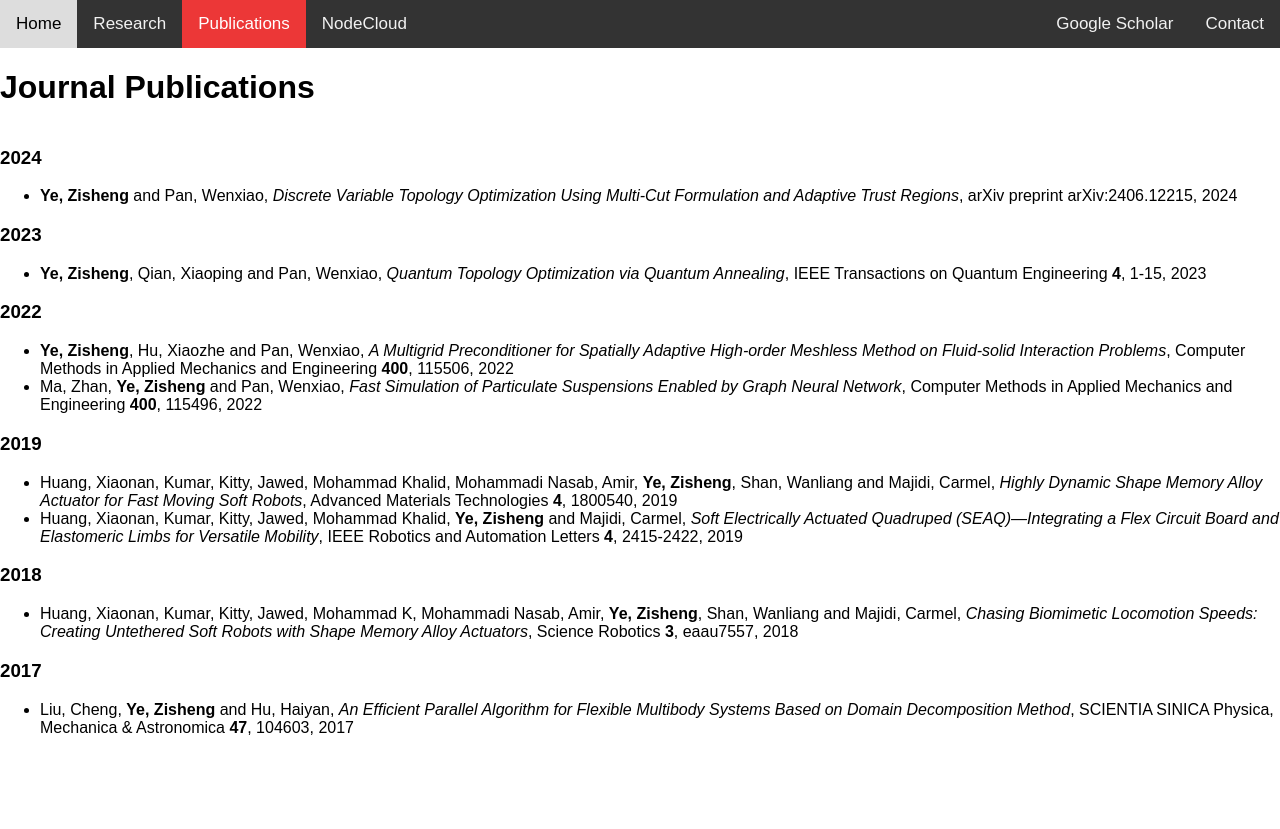
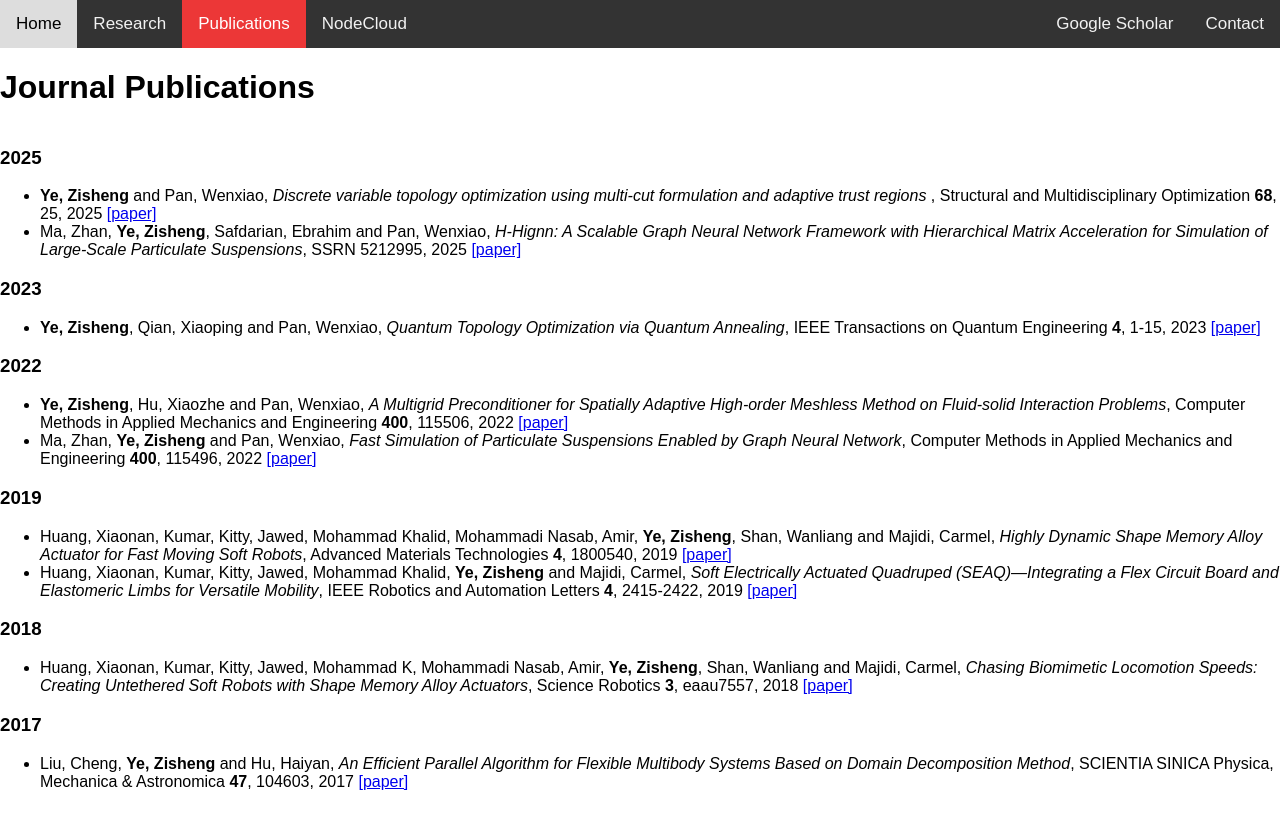
Before and after one commit to zishengye/zishengye.github.io, a Jekyll site: the page built from publications.md, in a window 1280 px wide. Shown: the top 829 px of the page. Built offline with Jekyll 4.4.1, drawn with Linux system fonts in a browser that asks for light colours.

Commit message:
add new pulication and change the style

```diff
--- a/publications.md
+++ b/publications.md
@@ -18,54 +18,80 @@
 <ol class="publication">
 </ol>
 
-<h3 id="y2024">2024</h3>
+<h3 id="y2025">2025</h3>
+<ul>
+    <li>
+        <b>Ye, Zisheng</b> and Pan, Wenxiao,
+        <i>Discrete variable topology optimization using multi-cut formulation and adaptive trust regions </i>,
+        Structural and Multidisciplinary Optimization <b>68</b>, 25, 2025
+        <a href="https://link.springer.com/article/10.1007/s00158-025-03961-9">[paper]</a>
+    </li>
+    <li>
+        Ma, Zhan, <b>Ye, Zisheng</b>, Safdarian, Ebrahim and Pan, Wenxiao, <i>H-Hignn: A Scalable Graph Neural Network Framework with Hierarchical Matrix Acceleration for Simulation of Large-Scale Particulate Suspensions</i>,
+        SSRN 5212995, 2025
+        <a href="https://papers.ssrn.com/sol3/papers.cfm?abstract_id=5212995">[paper]</a>
+    </li>
+</ul>
 
+<h3 id="y2023">2023</h3>
+<ul>
+    <li>
+        <b>Ye, Zisheng</b>, Qian, Xiaoping and Pan, Wenxiao,
+        <i>Quantum Topology Optimization via Quantum Annealing</i>,
+        IEEE Transactions on Quantum Engineering <b>4</b>, 1-15, 2023
+        <a href="https://ieeexplore.ieee.org/abstract/document/10099425">[paper]</a>
+    </li>
 
+</ul>
+
+<h3 id="y2022">2022</h3>
 <ul>
-    <li><b>Ye, Zisheng</b> and Pan, Wenxiao, <i>Discrete Variable Topology Optimization Using Multi-Cut Formulation and
-            Adaptive Trust Regions</i>, arXiv preprint arXiv:2406.12215, 2024</li>
+    <li>
+        <b>Ye, Zisheng</b>, Hu, Xiaozhe and Pan, Wenxiao,
+        <i>A Multigrid Preconditioner for Spatially Adaptive High-order Meshless Method on Fluid-solid Interaction Problems</i>,
+        Computer Methods in Applied Mechanics and Engineering <b>400</b>, 115506, 2022
+        <a href="https://www.sciencedirect.com/science/article/pii/S0045782522005163">[paper]</a>
+    </li>
+    <li>
+        Ma, Zhan, <b>Ye, Zisheng</b> and Pan, Wenxiao,
+        <i>Fast Simulation of Particulate Suspensions Enabled by Graph Neural Network</i>,
+        Computer Methods in Applied Mechanics and Engineering <b>400</b>, 115496, 2022
+        <a href="https://www.sciencedirect.com/science/article/pii/S0045782522005114">[paper]</a>
+    </li>
 </ul>
-<h3 id="y2023">2023</h3>
 
+<h3 id="y2019">2019</h3>
+<ul>
+    <li>
+        Huang, Xiaonan, Kumar, Kitty, Jawed, Mohammad Khalid, Mohammadi Nasab, Amir, <b>Ye, Zisheng</b>, Shan, Wanliang and Majidi, Carmel,
+        <i>Highly Dynamic Shape Memory Alloy Actuator for Fast Moving Soft Robots</i>,
+        Advanced Materials Technologies <b>4</b>, 1800540, 2019
+        <a href="https://advanced.onlinelibrary.wiley.com/doi/abs/10.1002/admt.201800540">[paper]</a>
+    </li>
+    <li>
+        Huang, Xiaonan, Kumar, Kitty, Jawed, Mohammad Khalid, <b>Ye, Zisheng</b> and Majidi, Carmel,
+        <i>Soft Electrically Actuated Quadruped (SEAQ)—Integrating a Flex Circuit Board and Elastomeric Limbs for Versatile Mobility</i>,
+        IEEE Robotics and Automation Letters <b>4</b>, 2415-2422, 2019
+        <a href="https://ieeexplore.ieee.org/abstract/document/8663413/">[paper]</a>
+    </li>
+</ul>
 
+<h3 id="y2018">2018</h3>
 <ul>
-    <li><b>Ye, Zisheng</b>, Qian, Xiaoping and Pan, Wenxiao, <i>Quantum Topology Optimization via Quantum Annealing</i>,
-        IEEE Transactions on Quantum Engineering <b>4</b>, 1-15, 2023</li>
+    <li>
+        Huang, Xiaonan, Kumar, Kitty, Jawed, Mohammad K, Mohammadi Nasab, Amir, <b>Ye, Zisheng</b>, Shan, Wanliang and Majidi, Carmel,
+        <i>Chasing Biomimetic Locomotion Speeds: Creating Untethered Soft Robots with Shape Memory Alloy Actuators</i>,
+        Science Robotics <b>3</b>, eaau7557, 2018
+        <a href="https://www.science.org/doi/full/10.1126/scirobotics.aau7557">[paper]</a>
+    </li>
 </ul>
-<h3 id="y2022">2022</h3>
 
-
+<h3 id="y2017">2017</h3>
 <ul>
-    <li><b>Ye, Zisheng</b>, Hu, Xiaozhe and Pan, Wenxiao, <i>A Multigrid Preconditioner for Spatially Adaptive
-            High-order Meshless Method on Fluid-solid Interaction Problems</i>, Computer Methods in Applied Mechanics
-        and Engineering <b>400</b>, 115506, 2022</li>
-    <li>Ma, Zhan, <b>Ye, Zisheng</b> and Pan, Wenxiao, <i>Fast Simulation of Particulate Suspensions Enabled by Graph
-            Neural Network</i>, Computer Methods in Applied Mechanics and Engineering <b>400</b>, 115496, 2022</li>
+    <li>
+        Liu, Cheng, <b>Ye, Zisheng</b> and Hu, Haiyan,
+        <i>An Efficient Parallel Algorithm for Flexible Multibody Systems Based on Domain Decomposition Method</i>,
+        SCIENTIA SINICA Physica, Mechanica & Astronomica <b>47</b>, 104603, 2017
+        <a href="https://www.sciengine.com/SSPMA/doi/10.1360/SSPMA2017-00099">[paper]</a>
+    </li>
 </ul>
-<h3 id="y2019">2019</h3>
-
-
-<ul>
-    <li>Huang, Xiaonan, Kumar, Kitty, Jawed, Mohammad Khalid, Mohammadi Nasab, Amir, <b>Ye, Zisheng</b>, Shan, Wanliang
-        and Majidi, Carmel, <i>Highly Dynamic Shape Memory Alloy Actuator for Fast Moving Soft Robots</i>, Advanced
-        Materials Technologies <b>4</b>, 1800540, 2019</li>
-    <li>Huang, Xiaonan, Kumar, Kitty, Jawed, Mohammad Khalid, <b>Ye, Zisheng</b> and Majidi, Carmel, <i>Soft
-            Electrically Actuated Quadruped (SEAQ)—Integrating a Flex Circuit Board and Elastomeric Limbs for Versatile
-            Mobility</i>, IEEE Robotics and Automation Letters <b>4</b>, 2415-2422, 2019</li>
-</ul>
-<h3 id="y2018">2018</h3>
-
-
-<ul>
-    <li>Huang, Xiaonan, Kumar, Kitty, Jawed, Mohammad K, Mohammadi Nasab, Amir, <b>Ye, Zisheng</b>, Shan, Wanliang and
-        Majidi, Carmel, <i>Chasing Biomimetic Locomotion Speeds: Creating Untethered Soft Robots with Shape Memory Alloy
-            Actuators</i>, Science Robotics <b>3</b>, eaau7557, 2018</li>
-</ul>
-<h3 id="y2017">2017</h3>
-
-
-<ul>
-    <li>Liu, Cheng, <b>Ye, Zisheng</b> and Hu, Haiyan, <i>An Efficient Parallel Algorithm for Flexible Multibody Systems
-            Based on Domain Decomposition Method</i>, SCIENTIA SINICA Physica, Mechanica & Astronomica <b>47</b>,
-        104603, 2017</li>
-</ul>
```
